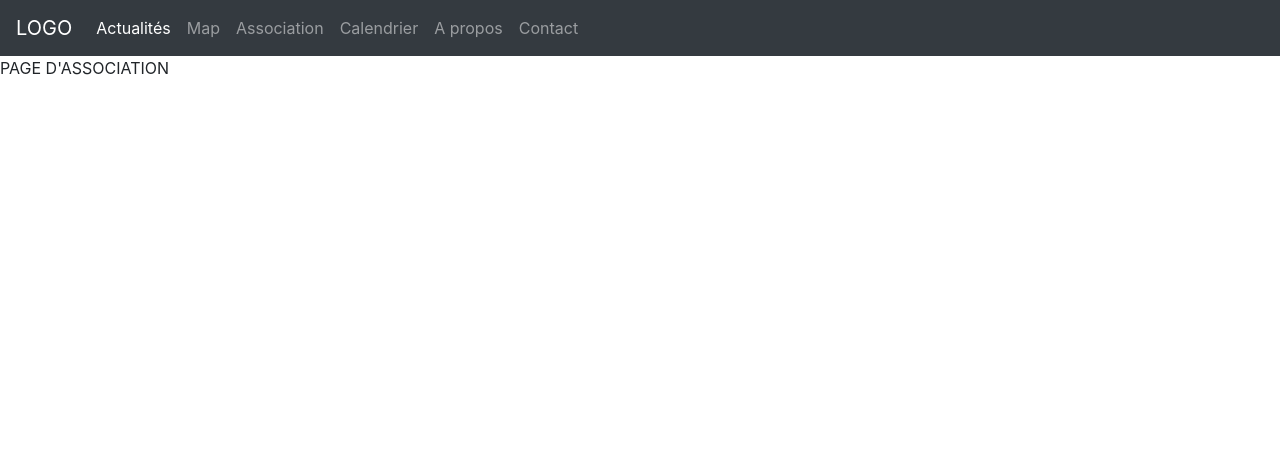
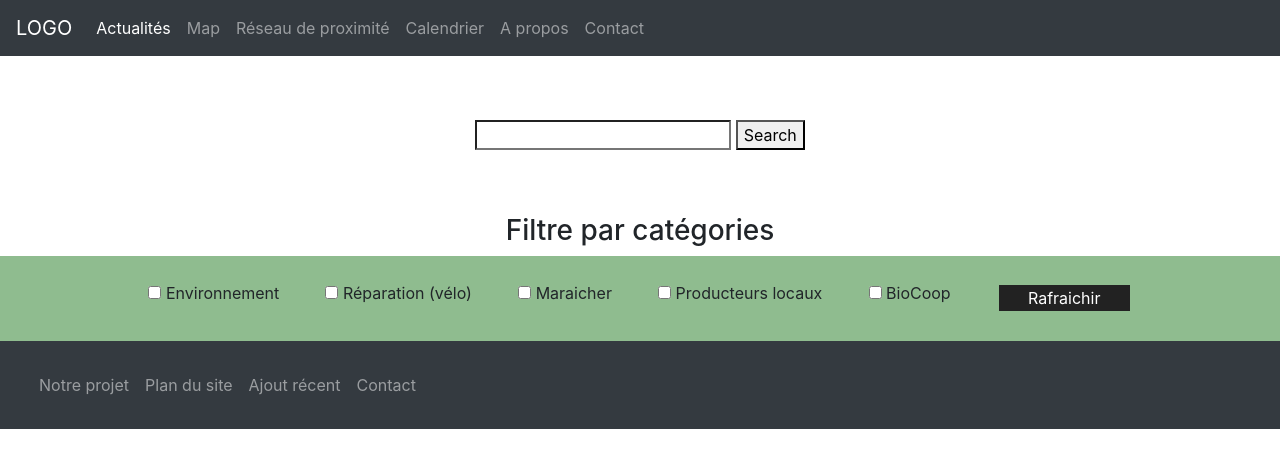
Before and after one commit to Jterom/Workshop2020, a PHP site: page /association.php in a window 1280 px wide. Shown: the top 468 px of the page. Run offline with PHP 8.4, Linux system fonts and the light colour scheme; some libraries are stand-ins or nearby versions.

Commit message:
Modiifcation sans php ni base de données de la page association

```diff
--- a/association.php
+++ b/association.php
@@ -1,11 +1,44 @@
 <?php include './parts/head.php'; ?>
 <?php include './parts/header.php'; ?>
 
-PAGE D'ASSOCIATION
+<div class="search">
+    <input type="search" id="site-search">
+    <button id="button-search">Search</button>
+</div>
 
+<h3 id="filtre_title">Filtre par catégories</h3>
+<div class="filtrecheck">
+    <div id="Environnement">
+        <input type="checkbox" id="Environnement_check">
+        <label id="Environnement_label">Environnement</label>
+    </div>
+    <div id="Reparation">
+        <input type="checkbox" id="Reparation_check">
+        <label id="Reparation_label">Réparation (vélo)</label>
+    </div>
+    <div id="Maraicher">
+        <input type="checkbox" id="Maraicher_check">
+        <label id="Maraicher_label">Maraicher</label>
+    </div>
+    <div id="Producteurs">
+        <input type="checkbox" id="Producteurs_check">
+        <label id="Producteurs_label">Producteurs locaux</label>
+    </div>
+    <div id="BioCoop">
+        <input type="checkbox" id="BioCoop_check">
+        <label id="BioCoop_label">BioCoop</label>
+    </div>
+    <button>Rafraichir</button>
+</div>
+
+
+<div class="liste_asso">
+</div>
 
 
 
 
 </body>
 </html>
+
+<?php include './parts/footer.php'; ?>
--- /dev/null
+++ b/parts/footer.php
@@ -0,0 +1,15 @@
+<footer class="container-fluid w-100 bg-dark text-light py-3">
+    <nav class="navbar navbar-expand-lg navbar-dark bg-dark">
+        <button class="navbar-toggler" type="button" data-toggle="collapse" data-target="#navbarNavAltMarkup" aria-controls="navbarNavAltMarkup" aria-expanded="false" aria-label="Toggle navigation">
+            <span class="navbar-toggler-icon"></span>
+        </button>
+        <div class="collapse navbar-collapse" id="navbarNavAltMarkup">
+            <div class="navbar-nav">
+                <a class="nav-item nav-link" href="association.php">Notre projet</a>
+                <a class="nav-item nav-link" href="calendrier.php">Plan du site</a>
+                <a class="nav-item nav-link" href="a-propos.php">Ajout récent</a>
+                <a class="nav-item nav-link" href="contact.php">Contact</a>
+            </div>
+        </div>
+    </nav>
+</footer>
--- a/parts/header.php
+++ b/parts/header.php
@@ -7,7 +7,7 @@
         <div class="navbar-nav">
             <a class="nav-item nav-link active" href="actualite.php">Actualités <span class="sr-only">(current)</span></a>
             <a class="nav-item nav-link" href="map.php">Map</a>
-            <a class="nav-item nav-link" href="association.php">Association</a>
+            <a class="nav-item nav-link" href="association.php">Réseau de proximité</a>
             <a class="nav-item nav-link" href="calendrier.php">Calendrier</a>
             <a class="nav-item nav-link" href="a-propos.php">A propos</a>
             <a class="nav-item nav-link" href="contact.php">Contact</a>
--- a/src/css/association.css
+++ b/src/css/association.css
@@ -1,9 +1,64 @@
-/*
-To change this license header, choose License Headers in Project Properties.
-To change this template file, choose Tools | Templates
-and open the template in the editor.
-*/
-/*
-    Created on : 3 nov. 2020, 13:05:36
-    Author     : theoz
-*/
+body{
+    margin: 0;
+    padding: 0;
+    display: grid;
+    grid-template-rows : auto auto auto auto auto auto;
+}
+
+head{
+    grid-row-start: 1;
+}
+
+/*Partie de recherche*/
+.search{
+    margin: auto;
+    width: 100%;
+    padding-top: 5%;
+    padding-bottom: 5%;
+    grid-row-start: 2;
+    text-align: center;
+}
+
+/*Partie Filtre*/
+#filtre_title{
+    grid-row-start: 3;
+    text-align: center;
+
+}
+.filtrecheck{
+    padding: 2%;
+    grid-row-start: 4;
+    display: grid;
+    grid-template-columns: 10% auto auto auto auto auto auto 10%;
+    background-color: darkseagreen;
+}
+
+.filtrecheck>#Environnement{
+    grid-column-start : 2;
+}
+
+.filtrecheck>#Reparation{
+    grid-column-start: 3;
+}
+
+.filtrecheck>#Maraicher{
+    grid-column-start: 4;
+}
+
+.filtrecheck>#Producteurs{
+    grid-column-start: 5;
+}
+.filtrecheck>#BioCoop{
+    grid-column-start: 6;
+}
+.filtrecheck>button{
+    grid-column-start: 7;
+    background-color: #222222;
+    border: none;
+    color: white;
+    text-align: center;
+    text-decoration: none;
+    display: inline-block;
+    margin: 4px 2px;
+    cursor: pointer;
+}
```
Also changed, not shown: index.php (+6 -11 lines), src/css/index.css (+26 -6 lines).
